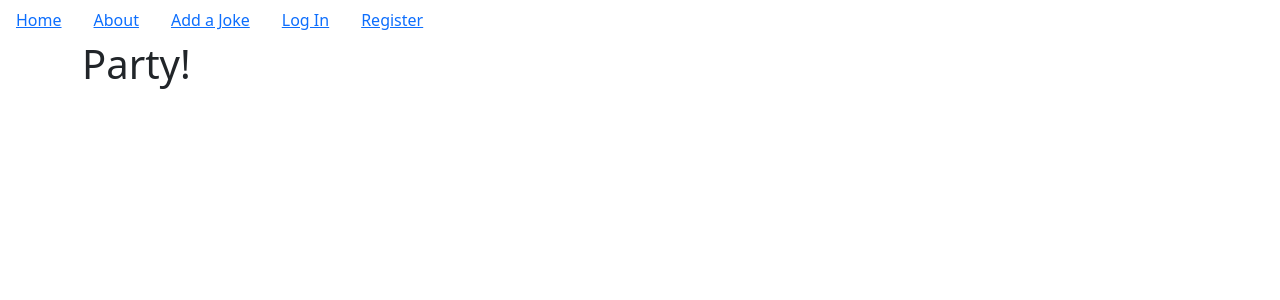
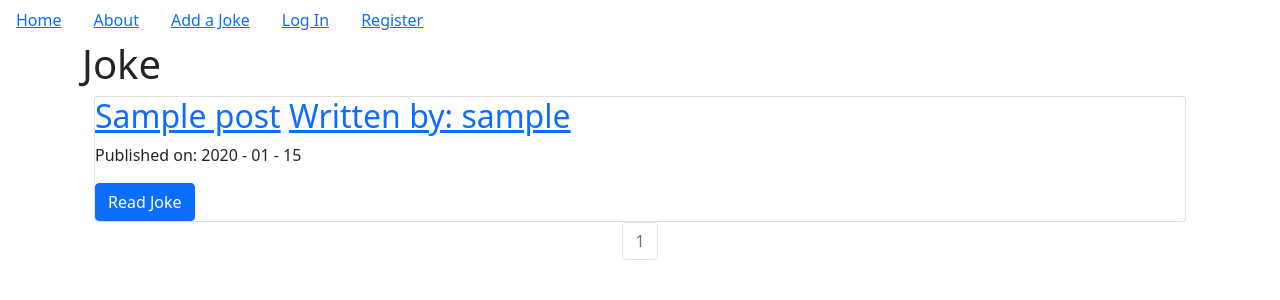
Before and after one commit to MikhailTabachek/kerJoe, a Flask app: page / in a window 1280 px wide. Shown: the top 300 px of the page. Run offline with Flask 2, Linux system fonts and the light colour scheme; tables that the repository leaves empty hold one stand-in row (values such as "Sample post").

Commit message:
Set index view

```diff
--- a/myapp/templates/index.html
+++ b/myapp/templates/index.html
@@ -1,7 +1,36 @@
 {% extends "base.html" %}
 {% block content %}
     <div class="jumbotron">
-        <h1>Party!</h1>
+        <h1>Joke</h1>
+    </div>
+    <div class="container">
+        {% for post in joke_posts.items %}
+            <div class="card">
+                <div class="car-boy">
+                    <h2>
+                        <a class="card-title" href="{{url_for('joke_posts.joke_post', joke_post_id=post.id)}}">{{post.title}}</a>
+                        <a href="{{url_for('users.user_posts', username=post.author.username)}}">Written by: {{post.author.username}}</a>
+                    </h2>
+                    <p>Published on: {{post.date.strftime('%Y - %m - %d')}}</p>
+                    <a class="btn btn-primary" href="{{url_for('joke_posts.joke_post', joke_post_id=post.id)}}">Read Joke</a>
+                </div>
+            </div>
+        {% endfor %}
     </div>
 
+    <nav aria-label="Page Navigation example">
+        <ul class="pagination justify-content-center">
+            {% for page_num in joke_posts.iter_pages(left_edge=1, right_edge=1, left_current=1, right_current=2) %}
+                {% if joke_posts.page == page_num %}
+                <li class="page-item disabled">
+                    <a class="page-link" href="{{url_for('core.index', page=page_num)}}">{{ page_num }}</a>
+                </li>
+                {% else %}
+                <li class="page-item">
+                    <a class="page-link" href="{{url_for('core.index', page=page_num)}}">{{ page_num }}</a>
+                </li>
+                {% endif %}
+            {% endfor %}
+        </ul>
+    </nav>
 {% endblock %}
```
